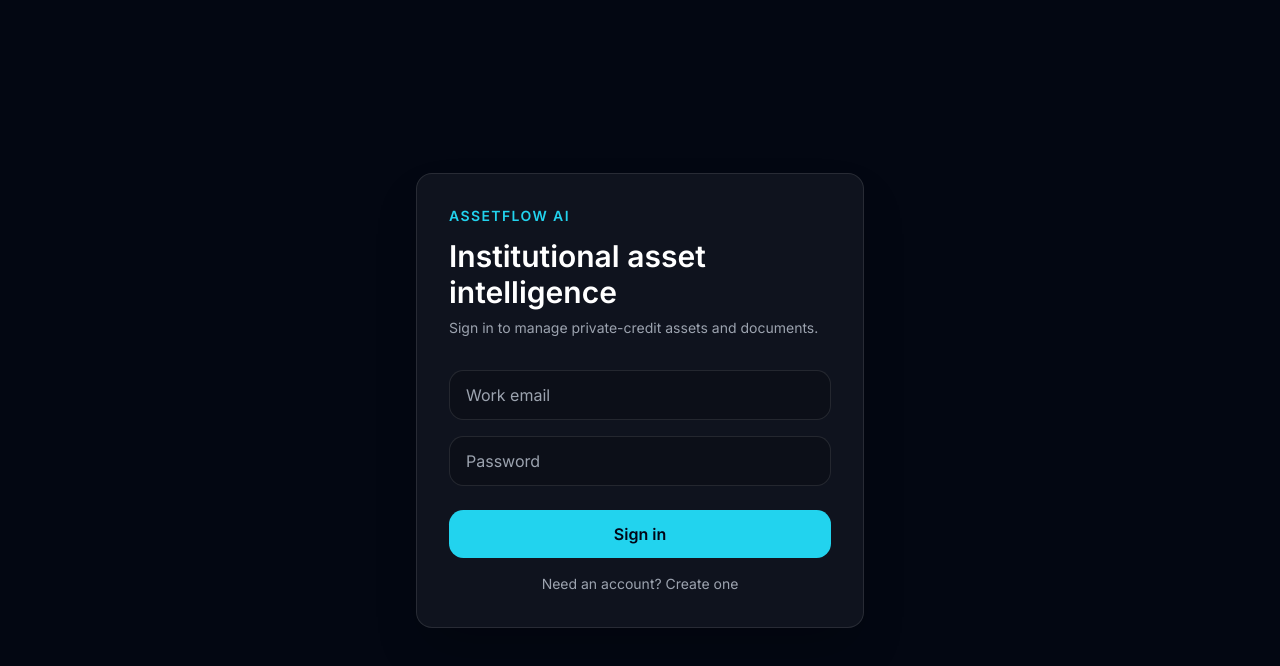
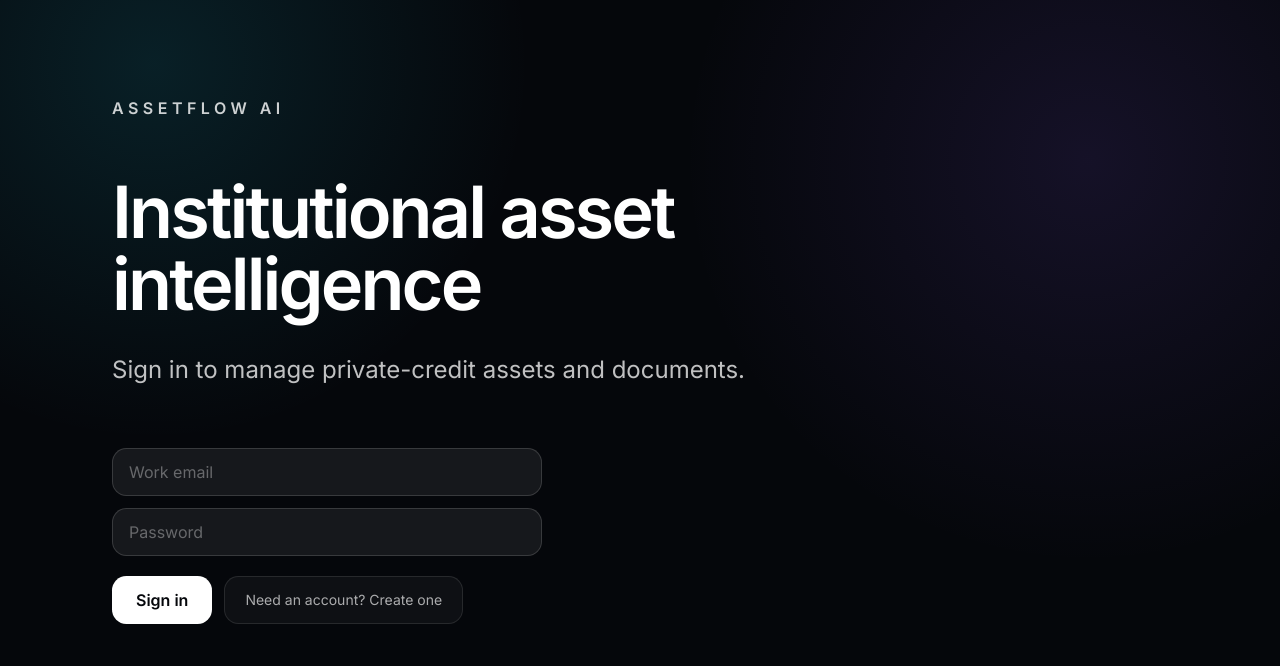
Before and after one commit to BSMbennet/AssetFlow-AI, a Next.js app in the folder apps/web/: page / in a window 1280 px wide. Shown: the top 666 px of the page. Built offline with nearby package versions, Linux system fonts and the light colour scheme; no server answers.

Commit message:
Improve AssetFlow auth UI to match reference screenshot

```diff
--- a/apps/web/src/components/auth/AuthGate.tsx
+++ b/apps/web/src/components/auth/AuthGate.tsx
@@ -35,26 +35,77 @@ export function AuthGate({ children }: { children: React.ReactNode }) {
     else if (signUp && !result.data.session) setMessage('Check your email to confirm your account, then sign in.');
   }
 
-  if (loading) return <div className="min-h-screen grid place-items-center bg-gray-950 text-white">Loading AssetFlow…</div>;
+  if (loading) {
+    return (
+      <div className="grid min-h-screen place-items-center bg-[#05070b] text-white">
+        <span className="text-sm text-white/50">Loading AssetFlow…</span>
+      </div>
+    );
+  }
+
   if (session) return <>{children}</>;
 
   return (
-    <main className="min-h-screen bg-gray-950 text-white grid place-items-center px-6">
-      <form onSubmit={submit} className="w-full max-w-md rounded-2xl border border-white/10 bg-white/5 p-8 shadow-2xl">
-        <div className="mb-8">
-          <p className="text-sm font-semibold tracking-widest text-cyan-400">ASSETFLOW AI</p>
-          <h1 className="mt-3 text-3xl font-semibold">Institutional asset intelligence</h1>
-          <p className="mt-2 text-sm text-gray-400">Sign in to manage private-credit assets and documents.</p>
+    <main className="relative min-h-screen overflow-hidden bg-[#05070b] text-white">
+      <div className="pointer-events-none absolute inset-0 bg-[radial-gradient(circle_at_12%_8%,rgba(34,211,238,0.12),transparent_28%),radial-gradient(circle_at_85%_20%,rgba(139,92,246,0.12),transparent_32%)]" />
+      <div className="relative mx-auto flex min-h-screen w-full max-w-6xl flex-col px-5 pb-16 pt-16 sm:px-8 sm:pt-20 lg:px-12 lg:pt-24">
+        <div className="max-w-3xl">
+          <p className="text-sm font-semibold uppercase tracking-[0.28em] text-white/80 sm:text-base">AssetFlow AI</p>
+          <h1 className="mt-12 max-w-3xl text-5xl font-semibold leading-[0.98] tracking-[-0.04em] sm:mt-14 sm:text-6xl lg:text-7xl">
+            Institutional asset intelligence
+          </h1>
+          <p className="mt-8 max-w-2xl text-xl leading-8 text-white/75 sm:text-2xl sm:leading-9">
+            Sign in to manage private-credit assets and documents.
+          </p>
         </div>
-        <div className="space-y-4">
-          <input value={email} onChange={(e) => setEmail(e.target.value)} type="email" required placeholder="Work email" className="w-full rounded-lg border border-white/10 bg-black/20 px-4 py-3 outline-none focus:border-cyan-400" />
-          <input value={password} onChange={(e) => setPassword(e.target.value)} type="password" required minLength={6} placeholder="Password" className="w-full rounded-lg border border-white/10 bg-black/20 px-4 py-3 outline-none focus:border-cyan-400" />
-        </div>
-        {error && <p className="mt-4 rounded-lg bg-red-500/10 p-3 text-sm text-red-300">{error}</p>}
-        {message && <p className="mt-4 rounded-lg bg-emerald-500/10 p-3 text-sm text-emerald-300">{message}</p>}
-        <button className="mt-6 w-full rounded-lg bg-cyan-400 px-4 py-3 font-semibold text-slate-950 hover:bg-cyan-300">{signUp ? 'Create account' : 'Sign in'}</button>
-        <button type="button" onClick={() => setSignUp(!signUp)} className="mt-4 w-full text-sm text-gray-400 hover:text-white">{signUp ? 'Already have an account? Sign in' : 'Need an account? Create one'}</button>
-      </form>
+
+        <form onSubmit={submit} className="mt-10 w-full max-w-[430px] sm:mt-12">
+          <div className="space-y-3">
+            <label className="sr-only" htmlFor="email">Work email</label>
+            <input
+              id="email"
+              value={email}
+              onChange={(e) => setEmail(e.target.value)}
+              type="email"
+              required
+              autoComplete="email"
+              placeholder="Work email"
+              className="h-12 w-full rounded-lg border border-white/15 bg-white/[0.07] px-4 text-base text-white outline-none transition placeholder:text-white/35 focus:border-cyan-300/70 focus:bg-white/[0.09] focus:ring-2 focus:ring-cyan-300/10"
+            />
+            <label className="sr-only" htmlFor="password">Password</label>
+            <input
+              id="password"
+              value={password}
+              onChange={(e) => setPassword(e.target.value)}
+              type="password"
+              required
+              minLength={6}
+              autoComplete={signUp ? 'new-password' : 'current-password'}
+              placeholder="Password"
+              className="h-12 w-full rounded-lg border border-white/15 bg-white/[0.07] px-4 text-base text-white outline-none transition placeholder:text-white/35 focus:border-cyan-300/70 focus:bg-white/[0.09] focus:ring-2 focus:ring-cyan-300/10"
+            />
+          </div>
+
+          {error && <p className="mt-4 rounded-lg border border-red-400/20 bg-red-400/10 px-4 py-3 text-sm text-red-200">{error}</p>}
+          {message && <p className="mt-4 rounded-lg border border-emerald-400/20 bg-emerald-400/10 px-4 py-3 text-sm text-emerald-200">{message}</p>}
+
+          <div className="mt-5 flex flex-col gap-3 sm:flex-row sm:items-center">
+            <button
+              type="submit"
+              className="h-12 rounded-lg bg-white px-6 font-semibold text-[#05070b] transition hover:bg-white/90 focus:outline-none focus:ring-2 focus:ring-cyan-300/60"
+            >
+              {signUp ? 'Create account' : 'Sign in'}
+            </button>
+            <button
+              type="button"
+              onClick={() => { setSignUp(!signUp); setError(''); setMessage(''); }}
+              className="h-12 rounded-lg border border-white/10 bg-white/[0.04] px-5 text-left text-sm text-white/65 transition hover:bg-white/[0.08] hover:text-white"
+            >
+              {signUp ? 'Already have an account? Sign in' : 'Need an account? Create one'}
+            </button>
+          </div>
+        </form>
+      </div>
     </main>
   );
 }
```
